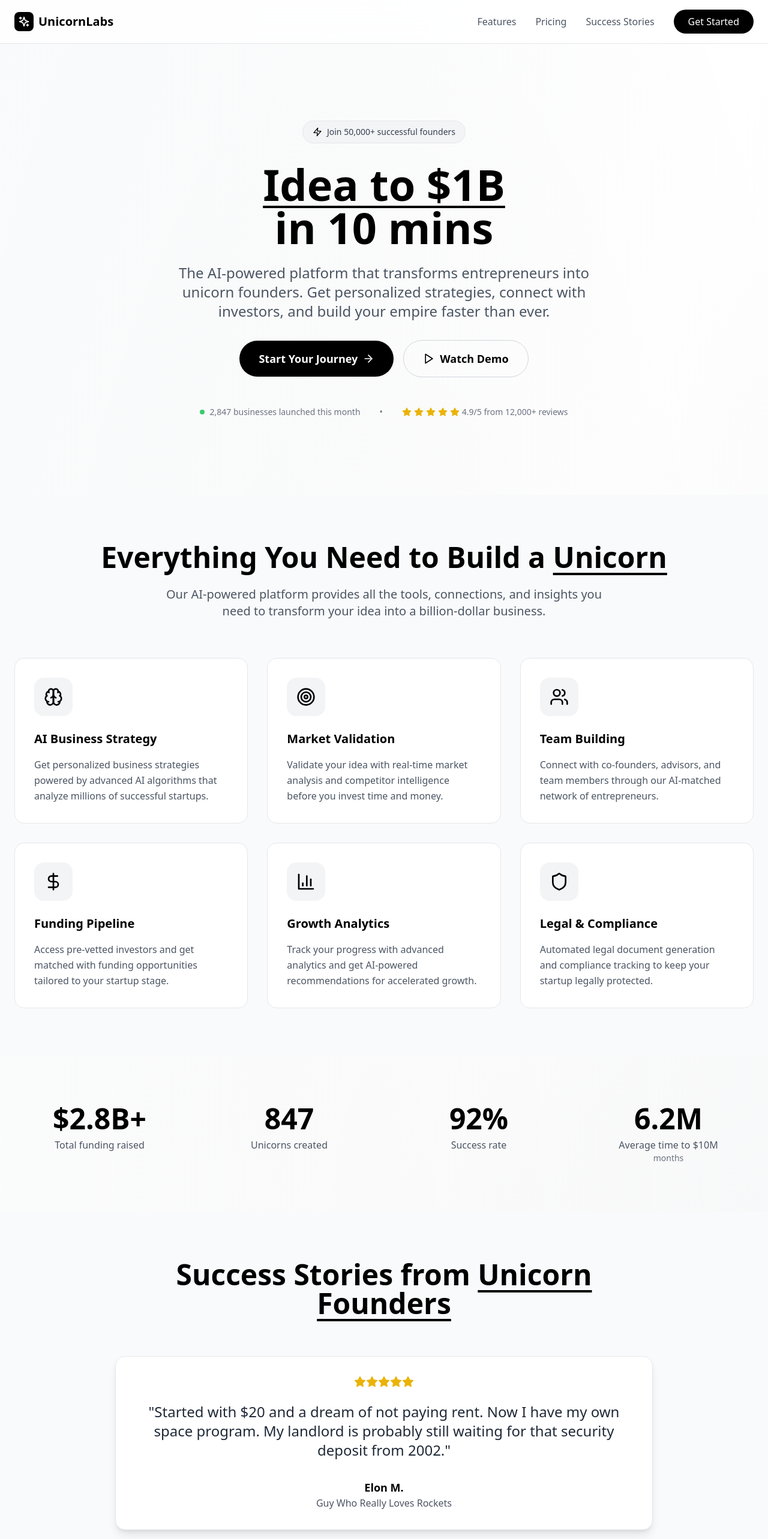
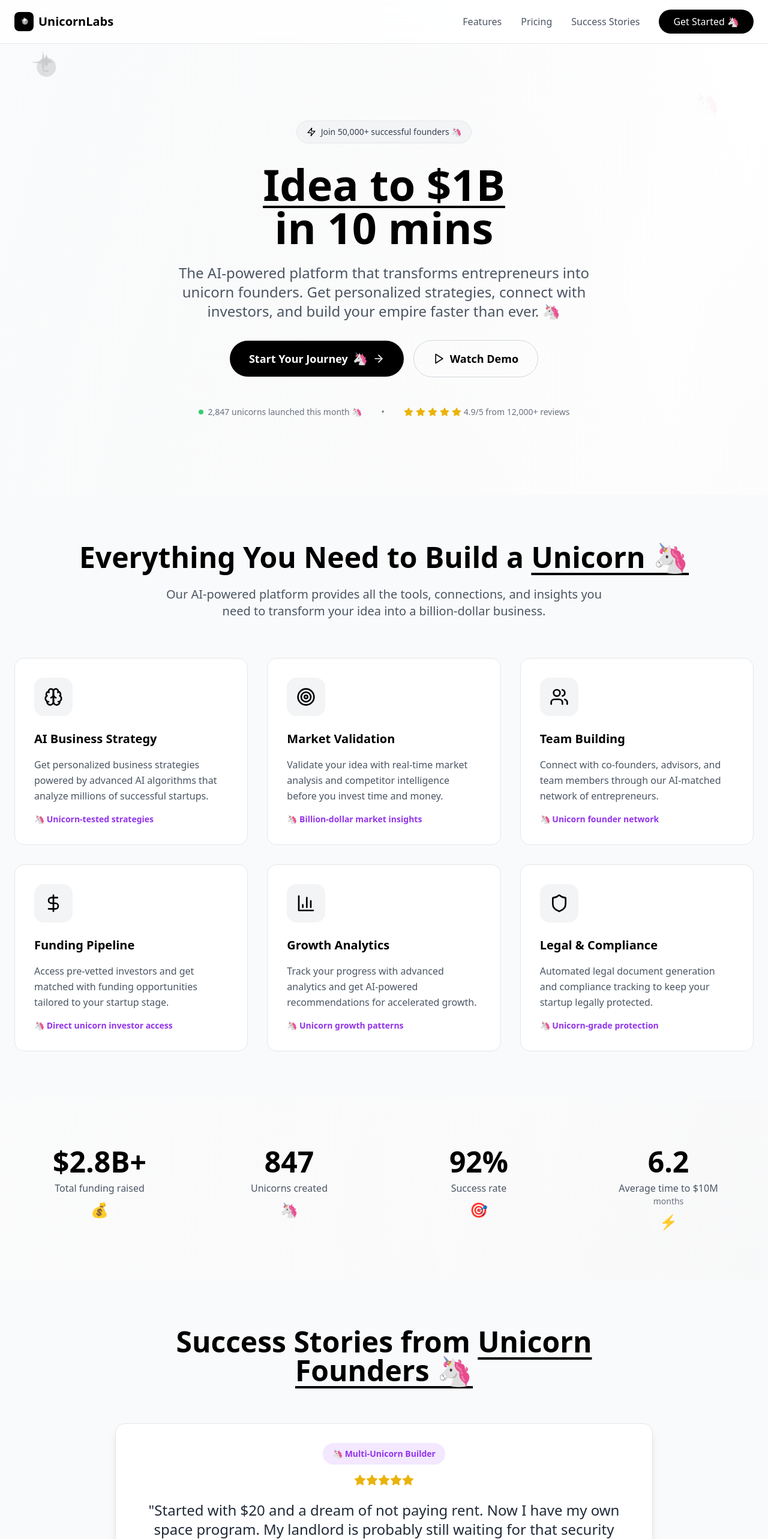
Before and after one commit to learesong/unicorn-labs-ui, a React (Vite) app: page / in a window 1280 px wide. Shown: the top 2566 px of the page at 60% size. Built offline with nearby package versions, Linux system fonts and the light colour scheme.

Commit message:
Add Unicorn and Money Rain Animation

```diff
--- a/src/App.tsx
+++ b/src/App.tsx
@@ -17,13 +17,154 @@ import {
   DollarSign,
   BarChart3,
   Shield,
-  MessageSquare
+  MessageSquare,
+  Crown
 } from 'lucide-react';
+
+// Custom Unicorn SVG Component
+const UnicornIcon = ({ className = "w-8 h-8" }) => (
+  <svg className={className} viewBox="0 0 24 24" fill="currentColor">
+    <path d="M12 2L13.09 8.26L20 9L13.09 9.74L12 16L10.91 9.74L4 9L10.91 8.26L12 2Z" opacity="0.8"/>
+    <path d="M8 12C8 8.69 10.69 6 14 6C17.31 6 20 8.69 20 12C20 15.31 17.31 18 14 18C10.69 18 8 15.31 8 12Z" opacity="0.6"/>
+    <path d="M14 4L15 7L18 8L15 9L14 12L13 9L10 8L13 7L14 4Z"/>
+    <circle cx="14" cy="10" r="1"/>
+    <path d="M16 14C15.5 14.5 14.8 15 14 15C13.2 15 12.5 14.5 12 14"/>
+  </svg>
+);
+
+// Money Rain Component
+const MoneyRain = ({ isActive, onComplete }) => {
+  const [moneyItems, setMoneyItems] = useState([]);
+
+  useEffect(() => {
+    if (isActive) {
+      const items = [];
+      for (let i = 0; i < 50; i++) {
+        items.push({
+          id: i,
+          left: Math.random() * 100,
+          delay: Math.random() * 2,
+          duration: 3 + Math.random() * 2,
+          symbol: ['💰', '💵', '💸', '🤑', '💎'][Math.floor(Math.random() * 5)]
+        });
+      }
+      setMoneyItems(items);
+
+      const timer = setTimeout(() => {
+        onComplete();
+      }, 5000);
+
+      return () => clearTimeout(timer);
+    }
+  }, [isActive, onComplete]);
+
+  if (!isActive) return null;
+
+  return (
+    <div className="fixed inset-0 pointer-events-none z-50 overflow-hidden">
+      {moneyItems.map((item) => (
+        <div
+          key={item.id}
+          className="absolute text-2xl animate-bounce"
+          style={{
+            left: `${item.left}%`,
+            animationDelay: `${item.delay}s`,
+            animationDuration: `${item.duration}s`,
+            top: '-50px'
+          }}
+        >
+          <div
+            className="animate-pulse"
+            style={{
+              animation: `fall ${item.duration}s linear ${item.delay}s forwards, wiggle 0.5s ease-in-out infinite`
+            }}
+          >
+            {item.symbol}
+          </div>
+        </div>
+      ))}
+
+      <style jsx>{`
+        @keyframes fall {
+          to {
+            transform: translateY(100vh) rotate(360deg);
+          }
+        }
+        @keyframes wiggle {
+          0%, 100% { transform: rotate(-3deg); }
+          50% { transform: rotate(3deg); }
+        }
+      `}</style>
+    </div>
+  );
+};
+
+// Unicorn Animation Component
+const UnicornAnimation = ({ isActive, onComplete }) => {
+  if (!isActive) return null;
+
+  return (
+    <div className="fixed inset-0 pointer-events-none z-40 overflow-hidden">
+      <div
+        className="absolute text-8xl"
+        style={{
+          left: '-100px',
+          top: '50%',
+          transform: 'translateY(-50%)',
+          animation: 'unicornFly 4s ease-in-out forwards'
+        }}
+      >
+        🦄
+      </div>
+
+      <div
+        className="absolute text-6xl opacity-80"
+        style={{
+          left: '-80px',
+          top: '30%',
+          transform: 'translateY(-50%)',
+          animation: 'unicornFly 4s ease-in-out 0.5s forwards'
+        }}
+      >
+        ✨
+      </div>
+
+      <div
+        className="absolute text-6xl opacity-80"
+        style={{
+          left: '-80px',
+          top: '70%',
+          transform: 'translateY(-50%)',
+          animation: 'unicornFly 4s ease-in-out 1s forwards'
+        }}
+      >
+        🌟
+      </div>
+
+      <style jsx>{`
+        @keyframes unicornFly {
+          0% {
+            left: -100px;
+            transform: translateY(-50%) rotate(0deg);
+          }
+          50% {
+            transform: translateY(-50%) rotate(10deg) scale(1.2);
+          }
+          100% {
+            left: calc(100vw + 100px);
+            transform: translateY(-50%) rotate(0deg);
+          }
+        }
+      `}</style>
+    </div>
+  );
+};
 
 function App() {
   const [isMenuOpen, setIsMenuOpen] = useState(false);
   const [activeTestimonial, setActiveTestimonial] = useState(0);
   const [showDemo, setShowDemo] = useState(false);
+  const [showAnimation, setShowAnimation] = useState(false);
 
   useEffect(() => {
     const interval = setInterval(() => {
@@ -32,24 +173,38 @@ function App() {
     return () => clearInterval(interval);
   }, []);
 
+  const handleStartJourney = () => {
+    setShowAnimation(true);
+    // Here you would typically handle the actual sign-up/redirect logic
+  };
+
+  const handleAnimationComplete = () => {
+    setShowAnimation(false);
+    // You could redirect to sign-up page or show a modal here
+    alert('Welcome to UnicornLabs! 🦄 Let\'s build your empire!');
+  };
+
   const testimonials = [
     {
       quote: "I was just trying to build a better way to rate hot girls on campus. Now I'm testifying before Congress about data privacy. UnicornLabs didn't prepare me for THAT pivot.",
       author: "Mark Z.",
       title: "Definitely Not Facebook",
-      rating: 5
+      rating: 5,
+      unicornStatus: "🦄 Unicorn Founder"
     },
     {
       quote: "Started with $20 and a dream of not paying rent. Now I have my own space program. My landlord is probably still waiting for that security deposit from 2002.",
       author: "Elon M.",
       title: "Guy Who Really Loves Rockets",
-      rating: 5
+      rating: 5,
+      unicornStatus: "🦄 Multi-Unicorn Builder"
     },
     {
       quote: "All I wanted was to sell books online. Now people blame me when their toothbrush arrives late. Also, I apparently own the internet now? UnicornLabs escalated quickly.",
       author: "Jeff B.",
       title: "Bald Guy with Rockets (Different Rockets)",
-      rating: 5
+      rating: 5,
+      unicornStatus: "🦄 Unicorn Emperor"
     }
   ];
 
@@ -57,32 +212,38 @@ function App() {
     {
       icon: <Brain className="w-8 h-8" />,
       title: "AI Business Strategy",
-      description: "Get personalized business strategies powered by advanced AI algorithms that analyze millions of successful startups."
+      description: "Get personalized business strategies powered by advanced AI algorithms that analyze millions of successful startups.",
+      unicornFeature: "🦄 Unicorn-tested strategies"
     },
     {
       icon: <Target className="w-8 h-8" />,
       title: "Market Validation",
-      description: "Validate your idea with real-time market analysis and competitor intelligence before you invest time and money."
+      description: "Validate your idea with real-time market analysis and competitor intelligence before you invest time and money.",
+      unicornFeature: "🦄 Billion-dollar market insights"
     },
     {
       icon: <Users className="w-8 h-8" />,
       title: "Team Building",
-      description: "Connect with co-founders, advisors, and team members through our AI-matched network of entrepreneurs."
+      description: "Connect with co-founders, advisors, and team members through our AI-matched network of entrepreneurs.",
+      unicornFeature: "🦄 Unicorn founder network"
     },
     {
       icon: <DollarSign className="w-8 h-8" />,
       title: "Funding Pipeline",
-      description: "Access pre-vetted investors and get matched with funding opportunities tailored to your startup stage."
+      description: "Access pre-vetted investors and get matched with funding opportunities tailored to your startup stage.",
+      unicornFeature: "🦄 Direct unicorn investor access"
     },
     {
       icon: <BarChart3 className="w-8 h-8" />,
       title: "Growth Analytics",
-      description: "Track your progress with advanced analytics and get AI-powered recommendations for accelerated growth."
+      description: "Track your progress with advanced analytics and get AI-powered recommendations for accelerated growth.",
+      unicornFeature: "🦄 Unicorn growth patterns"
     },
     {
       icon: <Shield className="w-8 h-8" />,
       title: "Legal & Compliance",
-      description: "Automated legal document generation and compliance tracking to keep your startup legally protected."
+      description: "Automated legal document generation and compliance tracking to keep your startup legally protected.",
+      unicornFeature: "🦄 Unicorn-grade protection"
     }
   ];
 
@@ -99,7 +260,8 @@ function App() {
         "1 business plan generation"
       ],
       cta: "Start Free",
-      popular: false
+      popular: false,
+      unicornBadge: null
     },
     {
       name: "Founder",
@@ -113,7 +275,8 @@ function App() {
         "Priority support",
       ],
       cta: "Start Building",
-      popular: true
+      popular: true,
+      unicornBadge: "🦄 Most Popular"
     },
     {
       name: "Unicorn",
@@ -129,23 +292,39 @@ function App() {
         "White-glove onboarding",
         "Investor matching platform",
       ],
-      cta: "Go Unicorn",
-      popular: false
+      cta: "Go Unicorn 🦄",
+      popular: false,
+      unicornBadge: "🦄 Unicorn Tier"
     }
   ];
 
   return (
     <div className="min-h-screen bg-white text-black relative overflow-hidden">
+      {/* Animation Components */}
+      <UnicornAnimation isActive={showAnimation} onComplete={() => {}} />
+      <MoneyRain isActive={showAnimation} onComplete={handleAnimationComplete} />
+
       {/* Background Effects */}
       <div className="absolute inset-0 bg-gradient-to-br from-gray-50 via-white to-gray-100"></div>
       <div className="absolute inset-0 bg-[radial-gradient(ellipse_at_center,rgba(0,0,0,0.02),transparent)]"></div>
+
+      {/* Floating Unicorn Elements */}
+      <div className="absolute top-20 left-10 opacity-10 animate-pulse">
+        <UnicornIcon className="w-16 h-16" />
+      </div>
+      <div className="absolute top-40 right-20 opacity-5 animate-bounce">
+        <span className="text-4xl">🦄</span>
+      </div>
+      <div className="absolute bottom-40 left-20 opacity-10 animate-pulse">
+        <span className="text-3xl">✨</span>
+      </div>
 
       {/* Navigation */}
       <nav className="relative z-50 px-6 py-4 border-b border-gray-200 backdrop-blur-lg bg-white/80">
         <div className="max-w-7xl mx-auto flex items-center justify-between">
           <div className="flex items-center space-x-2">
             <div className="w-8 h-8 bg-black rounded-lg flex items-center justify-center">
-              <Sparkles className="w-5 h-5 text-white" />
+              <UnicornIcon className="w-5 h-5 text-white" />
             </div>
             <span className="text-xl font-bold text-black">
               UnicornLabs
@@ -156,8 +335,11 @@ function App() {
             <a href="#features" className="text-gray-600 hover:text-black transition-colors">Features</a>
             <a href="#pricing" className="text-gray-600 hover:text-black transition-colors">Pricing</a>
             <a href="#testimonials" className="text-gray-600 hover:text-black transition-colors">Success Stories</a>
-            <button className="bg-black text-white px-6 py-2 rounded-full hover:bg-gray-800 transition-all hover:shadow-lg">
-              Get Started
+            <button
+              onClick={handleStartJourney}
+              className="bg-black text-white px-6 py-2 rounded-full hover:bg-gray-800 transition-all hover:shadow-lg"
+            >
+              Get Started 🦄
             </button>
           </div>
 
@@ -176,8 +358,11 @@ function App() {
               <a href="#features" className="text-gray-600 hover:text-black transition-colors">Features</a>
               <a href="#pricing" className="text-gray-600 hover:text-black transition-colors">Pricing</a>
               <a href="#testimonials" className="text-gray-600 hover:text-black transition-colors">Success Stories</a>
-              <button className="bg-black text-white px-6 py-2 rounded-full">
-                Get Started
+              <button
+                onClick={handleStartJourney}
+                className="bg-black text-white px-6 py-2 rounded-full"
+              >
+                Get Started 🦄
               </button>
             </div>
           </div>
@@ -189,7 +374,7 @@ function App() {
         <div className="max-w-7xl mx-auto text-center">
           <div className="inline-flex items-center space-x-2 bg-gray-100 rounded-full px-4 py-2 mb-8 border border-gray-200">
             <Zap className="w-4 h-4 text-black" />
-            <span className="text-sm text-gray-700">Join 50,000+ successful founders</span>
+            <span className="text-sm text-gray-700">Join 50,000+ successful founders 🦄</span>
           </div>
 
           <h1 className="text-4xl md:text-7xl font-bold mb-6 leading-tight">
@@ -202,12 +387,16 @@ function App() {
 
           <p className="text-xl md:text-2xl text-gray-600 mb-8 max-w-3xl mx-auto leading-relaxed">
             The AI-powered platform that transforms entrepreneurs into unicorn founders.
-            Get personalized strategies, connect with investors, and build your empire faster than ever.
+            Get personalized strategies, connect with investors, and build your empire faster than ever. 🦄
           </p>
 
           <div className="flex flex-col sm:flex-row items-center justify-center gap-4 mb-12">
-            <button className="group bg-black text-white px-8 py-4 rounded-full text-lg font-semibold hover:bg-gray-800 transition-all hover:shadow-lg flex items-center space-x-2">
+            <button
+              onClick={handleStartJourney}
+              className="group bg-black text-white px-8 py-4 rounded-full text-lg font-semibold hover:bg-gray-800 transition-all hover:shadow-lg flex items-center space-x-2"
+            >
               <span>Start Your Journey</span>
+              <span className="text-xl">🦄</span>
               <ArrowRight className="w-5 h-5 group-hover:translate-x-1 transition-transform" />
             </button>
             <button
@@ -222,7 +411,7 @@ function App() {
           <div className="flex items-center justify-center space-x-8 text-sm text-gray-500">
             <div className="flex items-center space-x-2">
               <div className="w-2 h-2 bg-green-500 rounded-full animate-pulse"></div>
-              <span>2,847 businesses launched this month</span>
+              <span>2,847 unicorns launched this month 🦄</span>
             </div>
             <div className="hidden sm:block">•</div>
             <div className="flex items-center space-x-1">
@@ -242,7 +431,7 @@ function App() {
             <h2 className="text-3xl md:text-5xl font-bold mb-6">
               Everything You Need to Build a{' '}
               <span className="text-black underline decoration-4 underline-offset-8">
-                Unicorn
+                Unicorn 🦄
               </span>
             </h2>
             <p className="text-xl text-gray-600 max-w-3xl mx-auto">
@@ -263,7 +452,10 @@ function App() {
                   </div>
                 </div>
                 <h3 className="text-xl font-bold mb-4">{feature.title}</h3>
-                <p className="text-gray-600 leading-relaxed">{feature.description}</p>
+                <p className="text-gray-600 leading-relaxed mb-4">{feature.description}</p>
+                <div className="text-sm text-purple-600 font-semibold">
+                  {feature.unicornFeature}
+                </div>
               </div>
             ))}
           </div>
@@ -279,25 +471,29 @@ function App() {
                 $2.8B+
               </div>
               <div className="text-gray-600">Total funding raised</div>
+              <div className="text-2xl mt-2">💰</div>
             </div>
             <div className="group">
               <div className="text-4xl md:text-5xl font-bold text-black mb-2">
                 847
               </div>
               <div className="text-gray-600">Unicorns created</div>
+              <div className="text-2xl mt-2">🦄</div>
             </div>
             <div className="group">
               <div className="text-4xl md:text-5xl font-bold text-black mb-2">
                 92%
               </div>
               <div className="text-gray-600">Success rate</div>
+              <div className="text-2xl mt-2">🎯</div>
             </div>
             <div className="group">
               <div className="text-4xl md:text-5xl font-bold text-black mb-2">
-                6.2M
+                6.2
               </div>
               <div className="text-gray-600">Average time to $10M</div>
               <div className="text-sm text-gray-500">months</div>
+              <div className="text-2xl mt-2">⚡</div>
             </div>
           </div>
         </div>
@@ -309,7 +505,7 @@ function App() {
           <h2 className="text-3xl md:text-5xl font-bold mb-16">
             Success Stories from{' '}
             <span className="text-black underline decoration-4 underline-offset-8">
-              Unicorn Founders
+              Unicorn Founders 🦄
             </span>
           </h2>
 
@@ -324,6 +520,11 @@ function App() {
                 }`}
               >
                 <div className="bg-white rounded-2xl p-8 border border-gray-200 shadow-lg">
+                  <div className="flex justify-center mb-4">
+                    <div className="bg-purple-100 text-purple-600 px-4 py-2 rounded-full text-sm font-semibold">
+                      {testimonial.unicornStatus}
+                    </div>
+                  </div>
                   <div className="flex justify-center mb-6">
                     {[...Array(testimonial.rating)].map((_, i) => (
                       <Star key={i} className="w-5 h-5 text-yellow-500 fill-current" />
@@ -364,7 +565,7 @@ function App() {
             <h2 className="text-3xl md:text-5xl font-bold mb-6">
               Choose Your Path to{' '}
               <span className="text-black underline decoration-4 underline-offset-8">
-                Success
+                Success 🦄
               </span>
             </h2>
             <p className="text-xl text-gray-600 max-w-3xl mx-auto">
@@ -383,10 +584,14 @@ function App() {
                     : 'bg-white border-gray-200 hover:border-gray-300'
                 }`}
               >
-                {plan.popular && (
+                {plan.unicornBadge && (
                   <div className="absolute -top-4 left-1/2 transform -translate-x-1/2">
-                    <div className="bg-white text-black px-4 py-1 rounded-full text-sm font-semibold border border-gray-200">
-                      Most Popular
+                    <div className={`px-4 py-1 rounded-full text-sm font-semibold border ${
+                      plan.popular
+                        ? 'bg-white text-black border-gray-200'
+                        : 'bg-purple-100 text-purple-600 border-purple-200'
+                    }`}>
+                      {plan.unicornBadge}
                     </div>
                   </div>
                 )}
@@ -409,11 +614,14 @@ function App() {
                   ))}
                 </ul>
 
-                <button className={`w-full py-3 rounded-full font-semibold transition-all ${
-                  plan.popular
-                    ? 'bg-white text-black hover:bg-gray-100'
-                    : 'border border-gray-300 hover:border-black hover:bg-gray-50'
-                }`}>
+                <button
+                  onClick={handleStartJourney}
+                  className={`w-full py-3 rounded-full font-semibold transition-all ${
+                    plan.popular
+                      ? 'bg-white text-black hover:bg-gray-100'
+                      : 'border border-gray-300 hover:border-black hover:bg-gray-50'
+                  }`}
+                >
                   {plan.cta}
                 </button>
               </div>
@@ -428,15 +636,19 @@ function App() {
           <h2 className="text-3xl md:text-5xl font-bold mb-6">
             Ready to Build Your{' '}
             <span className="underline decoration-4 underline-offset-8">
-              Unicorn?
+              Unicorn? 🦄
             </span>
           </h2>
           <p className="text-xl text-gray-300 mb-8 max-w-2xl mx-auto">
             Join thousands of successful entrepreneurs who've transformed their ideas
             into billion-dollar businesses with UnicornLabs.
           </p>
-          <button className="group bg-white text-black px-12 py-4 rounded-full text-xl font-semibold hover:bg-gray-100 transition-all hover:shadow-lg flex items-center space-x-2 mx-auto">
+          <button
+            onClick={handleStartJourney}
+            className="group bg-white text-black px-12 py-4 rounded-full text-xl font-semibold hover:bg-gray-100 transition-all hover:shadow-lg flex items-center space-x-2 mx-auto"
+          >
             <span>Start Your Journey Today</span>
+            <span className="text-2xl">🦄</span>
             <Rocket className="w-6 h-6 group-hover:translate-x-1 transition-transform" />
           </button>
         </div>
@@ -448,14 +660,14 @@ function App() {
           <div className="flex flex-col md:flex-row items-center justify-between">
             <div className="flex items-center space-x-2 mb-4 md:mb-0">
               <div className="w-8 h-8 bg-black rounded-lg flex items-center justify-center">
-                <Sparkles className="w-5 h-5 text-white" />
+                <UnicornIcon className="w-5 h-5 text-white" />
               </div>
               <span className="text-xl font-bold text-black">
                 UnicornLabs
               </span>
             </div>
             <div className="text-gray-500 text-sm">
-              © 2025 UnicornLabs. All rights reserved. Building the future, one unicorn at a time.
+              © 2025 UnicornLabs. All rights reserved. Building the future, one unicorn at a time. 🦄
             </div>
           </div>
         </div>
@@ -466,7 +678,7 @@ function App() {
         <div className="fixed inset-0 bg-black/50 backdrop-blur-sm z-50 flex items-center justify-center p-4">
           <div className="bg-white rounded-2xl p-8 max-w-2xl w-full border border-gray-200">
             <div className="flex items-center justify-between mb-6">
-              <h3 className="text-2xl font-bold text-black">See UnicornLabs in Action</h3>
+              <h3 className="text-2xl font-bold text-black">See UnicornLabs in Action 🦄</h3>
               <button
                 onClick={() => setShowDemo(false)}
                 className="text-gray-400 hover:text-black transition-colors"
@@ -479,11 +691,12 @@ function App() {
                 <MessageSquare className="w-5 h-5 text-black" />
                 <span className="text-sm text-gray-600">AI Business Strategist</span>
                 <div className="w-2 h-2 bg-green-500 rounded-full animate-pulse"></div>
+                <span className="text-sm">🦄</span>
               </div>
               <div className="space-y-4">
                 <div className="bg-gray-100 p-4 rounded-lg border border-gray-200">
                   <p className="text-sm text-gray-800">
-                    Hi! I'm your AI business strategist. Tell me about your startup idea and I'll create a comprehensive plan to get you to $10M in revenue.
+                    Hi! I'm your AI business strategist. Tell me about your startup idea and I'll create a comprehensive plan to get you to $10M in revenue. 🦄✨
                   </p>
                 </div>
                 <div className="text-right">
@@ -493,16 +706,19 @@ function App() {
                 </div>
                 <div className="bg-gray-100 p-4 rounded-lg border border-gray-200">
                   <p className="text-sm text-gray-800">
-                    Excellent! Based on market analysis, I recommend focusing on eco-friendly materials and direct-to-consumer sales. Here's your custom 18-month roadmap...
+                    Excellent! Based on market analysis, I recommend focusing on eco-friendly materials and direct-to-consumer sales. Here's your custom 18-month roadmap to unicorn status... 🦄💰
                   </p>
                 </div>
               </div>
             </div>
             <button
-              onClick={() => setShowDemo(false)}
+              onClick={() => {
+                setShowDemo(false);
+                handleStartJourney();
+              }}
               className="w-full bg-black text-white py-3 rounded-full font-semibold hover:bg-gray-800 transition-all"
             >
-              Try It Now - Free
+              Try It Now - Free 🦄
             </button>
           </div>
         </div>
```
